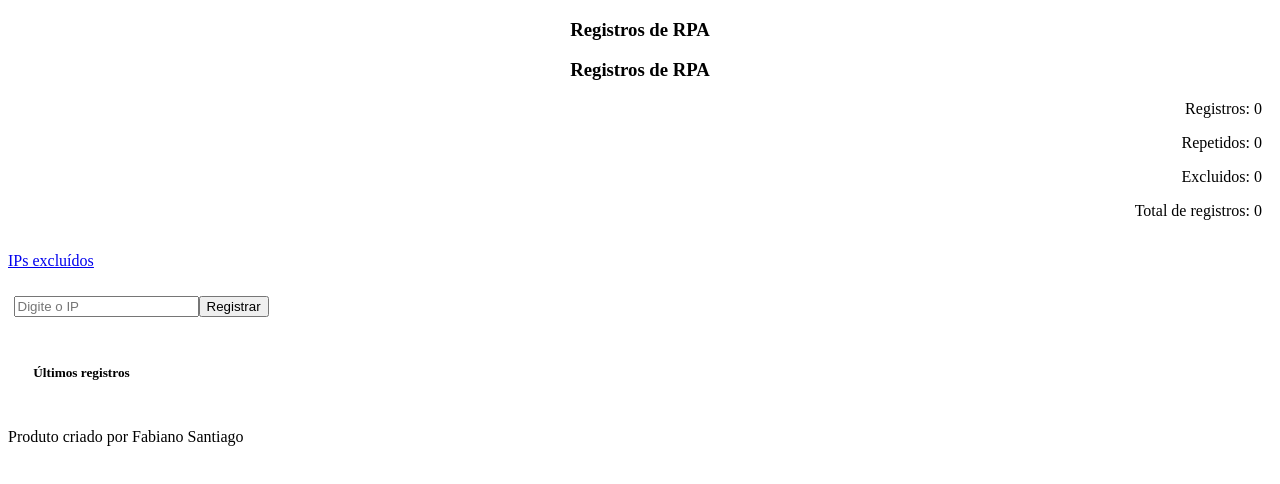
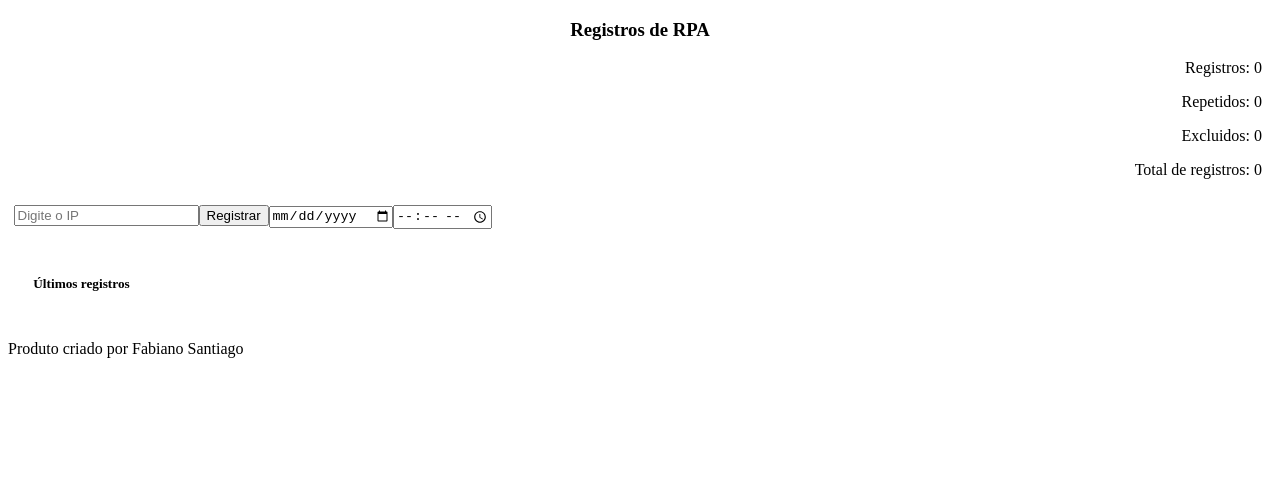
Before and after one commit to devsantiag/rpa-noc-ip-validation-system, a React (Create React App) app: page / in a window 1280 px wide. Shown: the top 484 px of the page. Built offline with nearby package versions, Linux system fonts and the light colour scheme.

Commit message:
adicionado sistema de registro manual de data/hora

```diff
--- a/src/Form/Formulario.jsx
+++ b/src/Form/Formulario.jsx
@@ -8,6 +8,9 @@ export default function Formulario() {
     const [recordTime, setRecordTime] = useState([]);
     const [excluded, setExcluded] = useState(0);
     const [repeated, setRepeted] = useState(0);
+
+    // coleta informacoes do input
+    const getIpValue = ipValue;
 
     // formata o IP
     const format = (ip) => {
@@ -27,6 +30,7 @@ export default function Formulario() {
         return ipMachineRegistration.some((ip) => ip === check);
     }
 
+
     // responsável para registrar o IP
     function hundleSubmit(e) {
 
@@ -38,9 +42,8 @@ export default function Formulario() {
         }
 
         // verifica que o tamanho do IP não é menor que 12
-        const getIpValue = ipValue;
         if (getIpValue.length < 12) {
-            alert('Não foi possível identificar este IP, por favor, tente novamente.');
+            alert('Não foi possível identificar este registro IP, por favor, tente novamente ou certifique-se que este esteja correto.');
             return;
         } else {
             // registra o IP no estado
@@ -50,13 +53,11 @@ export default function Formulario() {
         }
 
         // verifica se o IP já foi inserido
-        if (!alreadyRegistered(getIpValue)) {
-            return true;
-        } else {
-            alert('Este IP já foi incerido no sistema.');
+        if (alreadyRegistered(getIpValue)) {
+            alert('Este IP já foi incerido no sistema. Favor certificar com analista Nível 2.');
             setRepeted(repeated + 1);
-            return false;
         }
+        setDateTimeRegister()
     }
 
     // responsável por gravar a hora de registro do último IP inserido
@@ -72,22 +73,28 @@ export default function Formulario() {
         setExcluded(excluded + 1);
     }
 
+    const [manualDate, setManualDate] = useState()
+    const [manualTime, setManualTime] = useState()
+
+    function setDateTimeRegister() {
+        if (manualDate && manualTime) {
+            setRecordTime([...recordTime, +manualDate + ' ' + manualTime])
+        }
+    }
+
+
     return (
         <div>
             <main>
-                <h3>Registros de RPA</h3>
                 <form onSubmit={hundleSubmit}>
+
                     <div className="contadorRegistros">
                         <p>Registros: {ipMachineRegistration.length}</p>
                         <p>Repetidos: {repeated} </p>
                         <p>Excluidos: {excluded} </p>
-                        <p>Total de registros: 0 </p>
+                        <p>Total de registros: {ipMachineRegistration.length + excluded} </p>
                     </div>
-                    <div className="homeIpExcluidos">
-                        <a href="./Deleted.jsx" target="_blank">
-                            <p>IPs excluídos</p>
-                        </a>
-                    </div>
+
                     <input
                         className="inputIp"
                         id="inputIp"
@@ -95,14 +102,38 @@ export default function Formulario() {
                         value={ipValue}
                         onChange={hundleInputChange}
                         placeholder="Digite o IP"
-                        maxLength={12} />
+                        maxLength={12}
+                    />
+
                     <button>Registrar</button>
+
+                    <input
+                        type="date"
+                        name="manualDate"
+                        value={manualDate}
+                        onChange={(e) => setManualDate(e.target.value)}
+                    />
+                    <input
+                        type="time"
+                        name="manualTime"
+                        value={manualTime}
+                        onChange={(e) => setManualTime(e.target.value)}
+                    />
                 </form>
                 <section>
                     <li className='styleList'>
+
                         <h5>Últimos registros</h5>
+
                         {ipMachineRegistration.map((item, index) => (
-                            <li key={index} className="lineIndex"> ({index + 1}) - {item} último registro {recordTime[index].toLocaleString()} <button onClick={() => excluirIP(index)} className='buttonExcluded'>Excluir</button></li>
+
+                            <li key={index} className='lineIndex' >
+
+                                ({index + 1}) - {item} último registro {recordTime[index].toLocaleString()}
+
+                                <button onClick={() => excluirIP(index)} className='buttonExcluded'>Excluir</button>
+
+                            </li>
                         ))}
                     </li>
                 </section>
```
